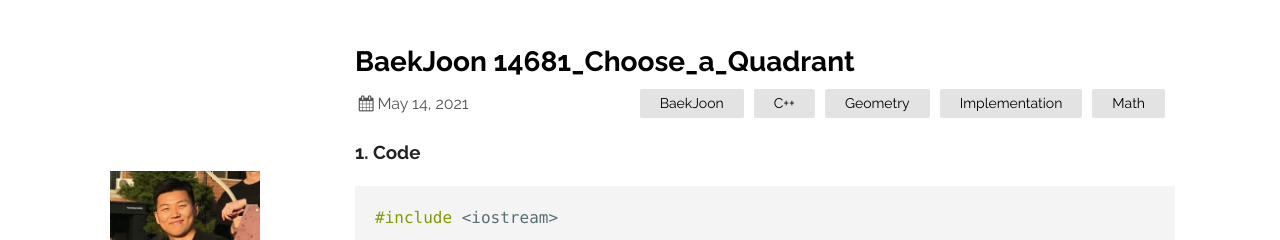
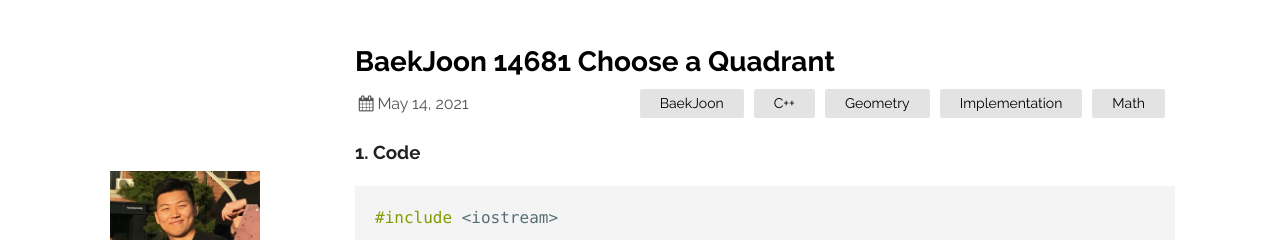
Before and after one commit to dlgur1994/dlgur1994.github.io, a Jekyll site: the page built from _posts/2021-05-13-BaekJoon-14681-Choose-a-Quadrant.md, in a window 1280 px wide and 955 px high. Shown: the top 240 px of the window. Built offline with Jekyll 4.4.1, drawn with Linux system fonts in a browser that asks for light colours; our own code applies the rules of GitHub Pages for plain Markdown files; comment, search, counter and statistics services are not loaded.

Commit message:
21/05/13 renamed

```diff
--- a/_posts/2021-05-13-BaekJoon-14681-Choose-a-Quadrant.md
+++ b/_posts/2021-05-13-BaekJoon-14681-Choose-a-Quadrant.md
@@ -1,5 +1,5 @@
 ---
-title: "BaekJoon 14681_Choose_a_Quadrant"
+title: "BaekJoon 14681 Choose a Quadrant"
 categories: BaekJoon C++ Geometry Implementation Math
 date: 2021-05-13 22:53:28 -0400
 comments: true
```
